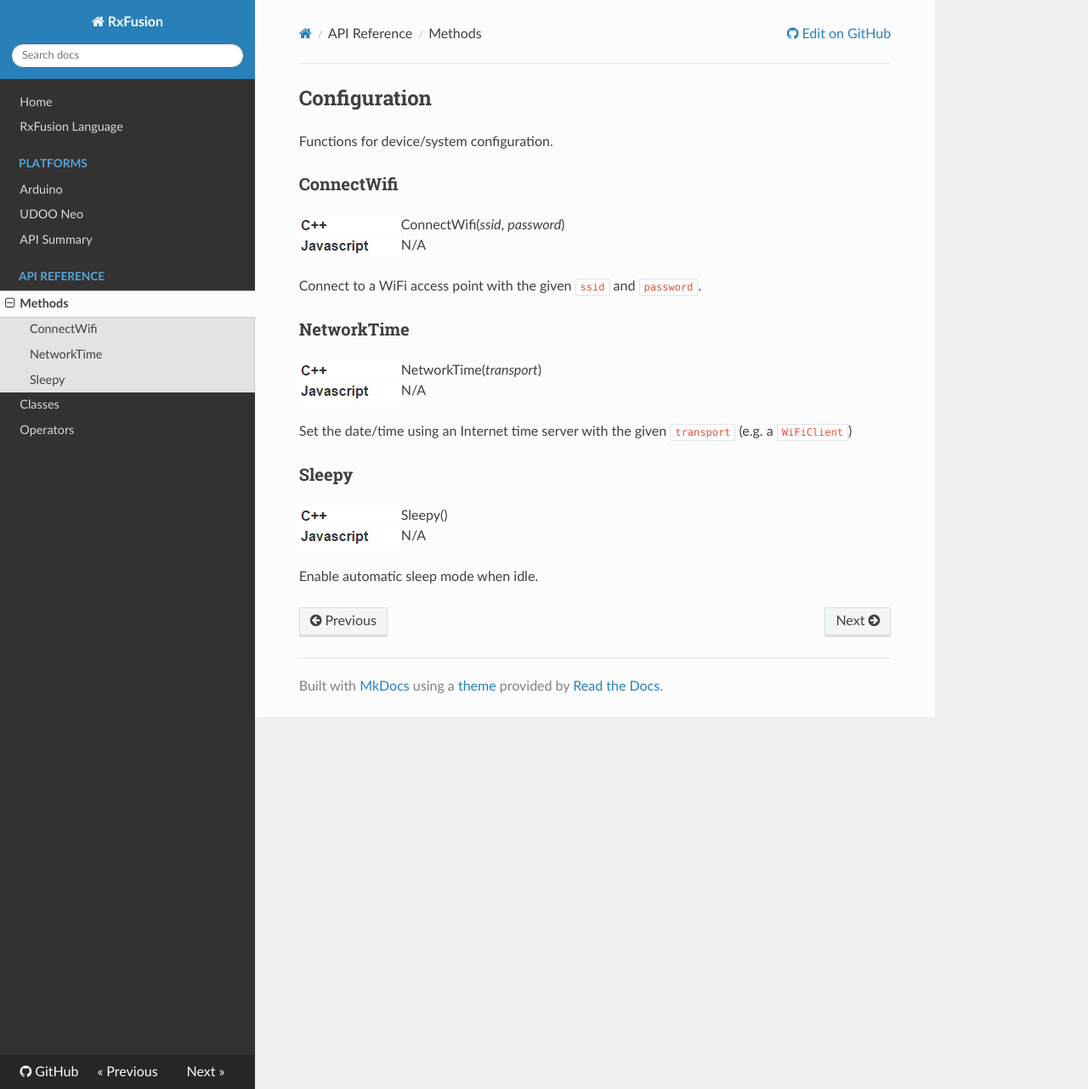
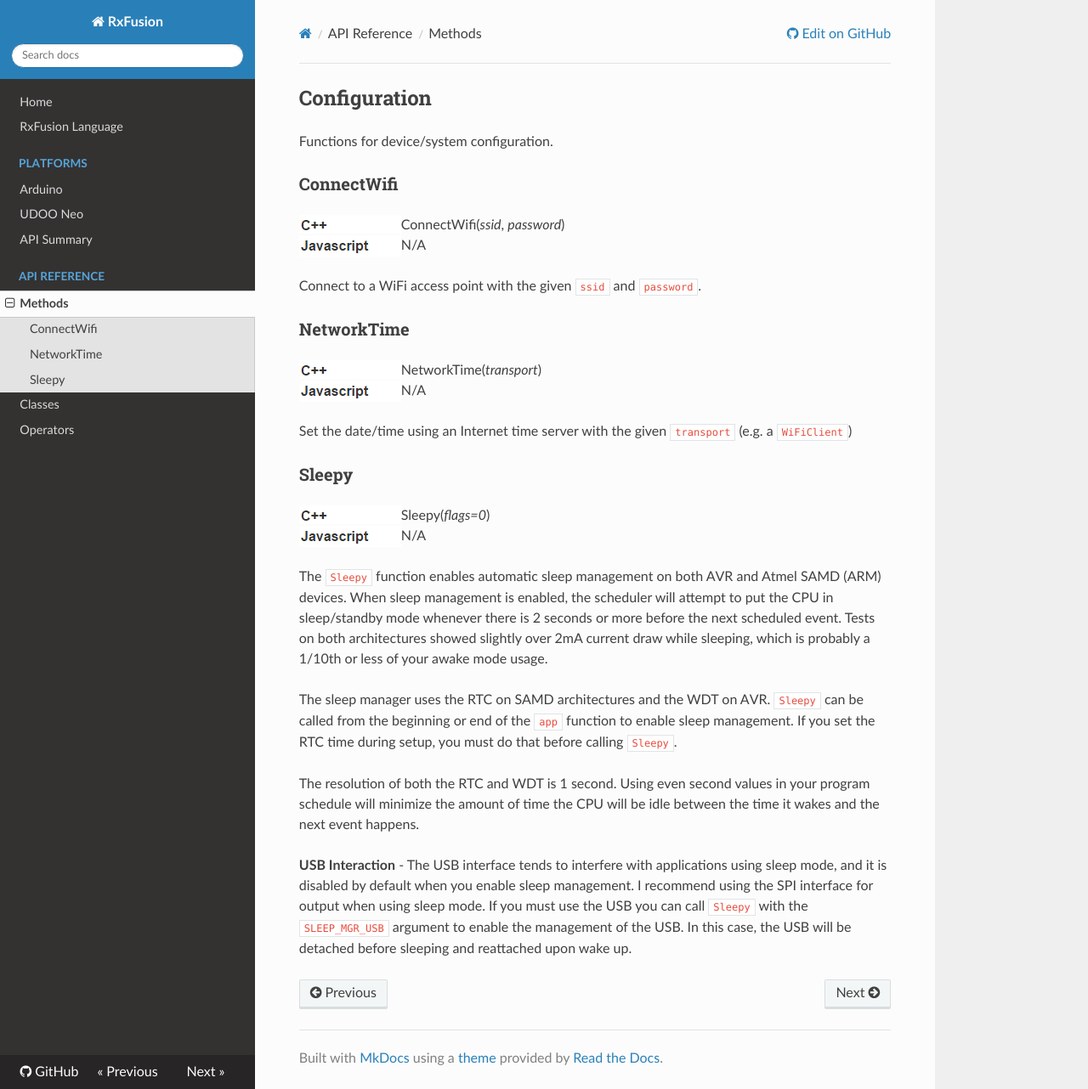
Before and after one commit to sathibault/RxFusion, an MkDocs documentation site: the page built from docs/methods.md, in a window 1280 px wide and 1282 px high. Shown: the whole window at 85% size. Built offline with MkDocs 1.6.1, drawn with Linux system fonts in a browser that asks for light colours; nearby versions of some CDN libraries; old or Windows-style settings are respelled for this version of MkDocs.

Commit message:
Update docs

```diff
--- a/docs/methods.md
+++ b/docs/methods.md
@@ -25,9 +25,36 @@ Set the date/time using an Internet time server with the given `transport` (e.g.
 ### Sleepy
 
 <img align="left" src="../img/cpp.png">
-Sleepy()
+Sleepy(*flags=0*)
 <br>
 <img align="left" src="../img/javascript.png">
 N/A
 
-Enable automatic sleep mode when idle.
+The `Sleepy` function enables automatic sleep management on
+both AVR and Atmel SAMD (ARM) devices.  When sleep
+management is enabled, the scheduler will attempt to put the
+CPU in sleep/standby mode whenever there is 2 seconds or
+more before the next scheduled event.  Tests on both
+architectures showed slightly over 2mA current draw while
+sleeping, which is probably a 1/10th or less of your awake
+mode usage.
+
+The sleep manager uses the RTC on SAMD architectures and the
+WDT on AVR.  `Sleepy` can be called from the beginning or
+end of the `app` function to enable sleep management.  If
+you set the RTC time during setup, you must do that before
+calling `Sleepy`.
+
+The resolution of both the RTC and WDT is 1 second.  Using
+even second values in your program schedule will minimize
+the amount of time the CPU will be idle between the time it
+wakes and the next event happens.
+
+**USB Interaction** - The USB interface tends to interfere
+with applications using sleep mode, and it is disabled by
+default when you enable sleep management.  I recommend using
+the SPI interface for output when using sleep mode.  If you
+must use the USB you can call `Sleepy` with the
+`SLEEP_MGR_USB` argument to enable the management of the
+USB.  In this case, the USB will be detached before sleeping
+and reattached upon wake up.
```
Also changed, not shown: docs/api-reference.md (+28 -1 lines).
